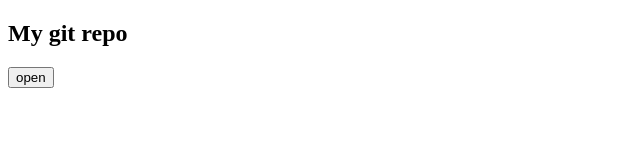
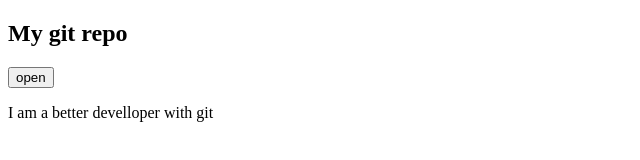
Before and after one commit to DrEYIKE-de/test, a plain HTML site: page index.html in a window 1280 px wide. Shown: the whole page, without its empty margins (0-640 px from the left). Drawn offline with Linux system fonts and the light colour scheme.

Commit message:
mon deuxieme commit

```diff
--- a/index.html
+++ b/index.html
@@ -8,6 +8,6 @@
 <body>
     <h2>My git repo</h2>
     <button class="px-3 py-2 rounded-lg text-center bg-gray-700 text-white">open</button>
-
+    <p>I am a better develloper with git </p>
 </body>
 </html>
```
